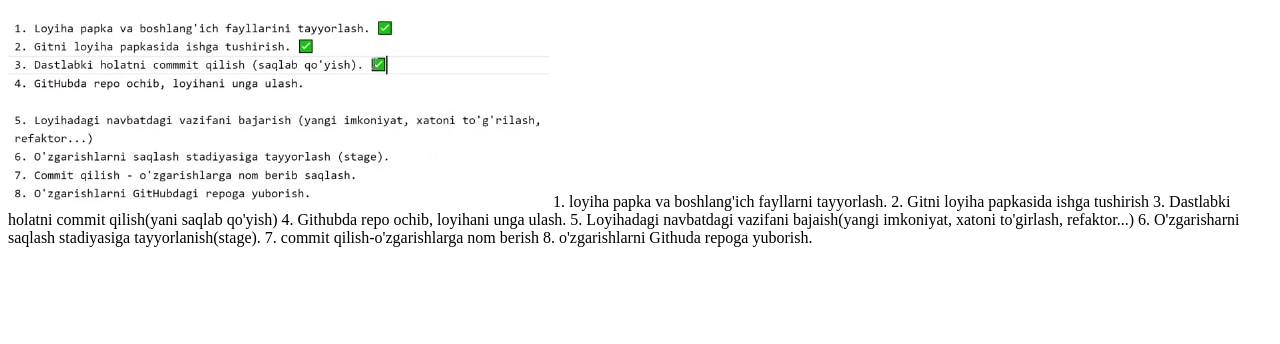
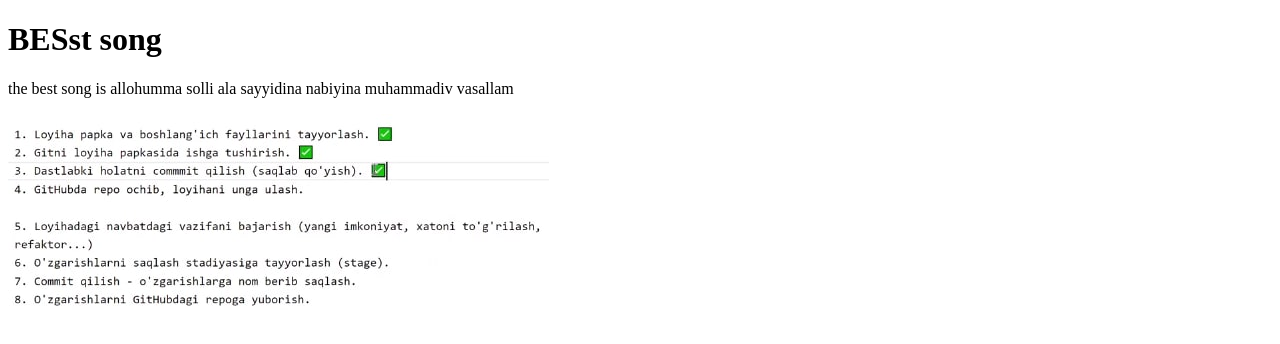
Before and after one commit to Muzaffarabdukadirovich/git-fundamentals, a plain HTML site: page index.html in a window 1280 px wide. Drawn offline with Linux system fonts and the light colour scheme.

Commit message:
Add site heading and motto

```diff
--- a/index.html
+++ b/index.html
@@ -7,14 +7,18 @@
     <title>Document</title>
 </head>
 <body>
+    <h1>BESst song</h1>
+    <p>the best song is allohumma solli ala
+        sayyidina nabiyina muhammadiv vasallam</p>
+
     <img src="/img/photo_2022-08-15_18-41-39.jpg"    alt="">
-    1. loyiha papka va boshlang'ich fayllarni tayyorlash.
-    2. Gitni loyiha papkasida ishga tushirish
-    3. Dastlabki holatni commit qilish(yani saqlab qo'yish)
-    4. Githubda repo ochib, loyihani unga ulash.
-     5. Loyihadagi navbatdagi vazifani bajaish(yangi imkoniyat, xatoni to'girlash, refaktor...)
-      6. O'zgarisharni saqlash stadiyasiga tayyorlanish(stage).
-       7. commit qilish-o'zgarishlarga nom berish
-       8. o'zgarishlarni Githuda repoga yuborish.
+    <!-- 1. loyiha papka va boshlang'ich fayllarni tayyorlash.  -->
+    <!-- 2. Gitni loyiha papkasida ishga tushirish  -->
+    <!-- 3. Dastlabki holatni commit qilish(yani saqlab qo'yish)  -->
+    <!-- 4. Githubda repo ochib, loyihani unga ulash. -->
+     <!-- 5. Loyihadagi navbatdagi vazifani bajaish(yangi imkoniyat, xatoni to'girlash, refaktor...) -->
+      <!-- 6. O'zgarisharni saqlash stadiyasiga tayyorlanish(stage). -->
+       <!-- 7. commit qilish-o'zgarishlarga nom berish  -->
+       <!-- 8. o'zgarishlarni Githuda repoga yuborish. -->
 </body>
 </html>
```
